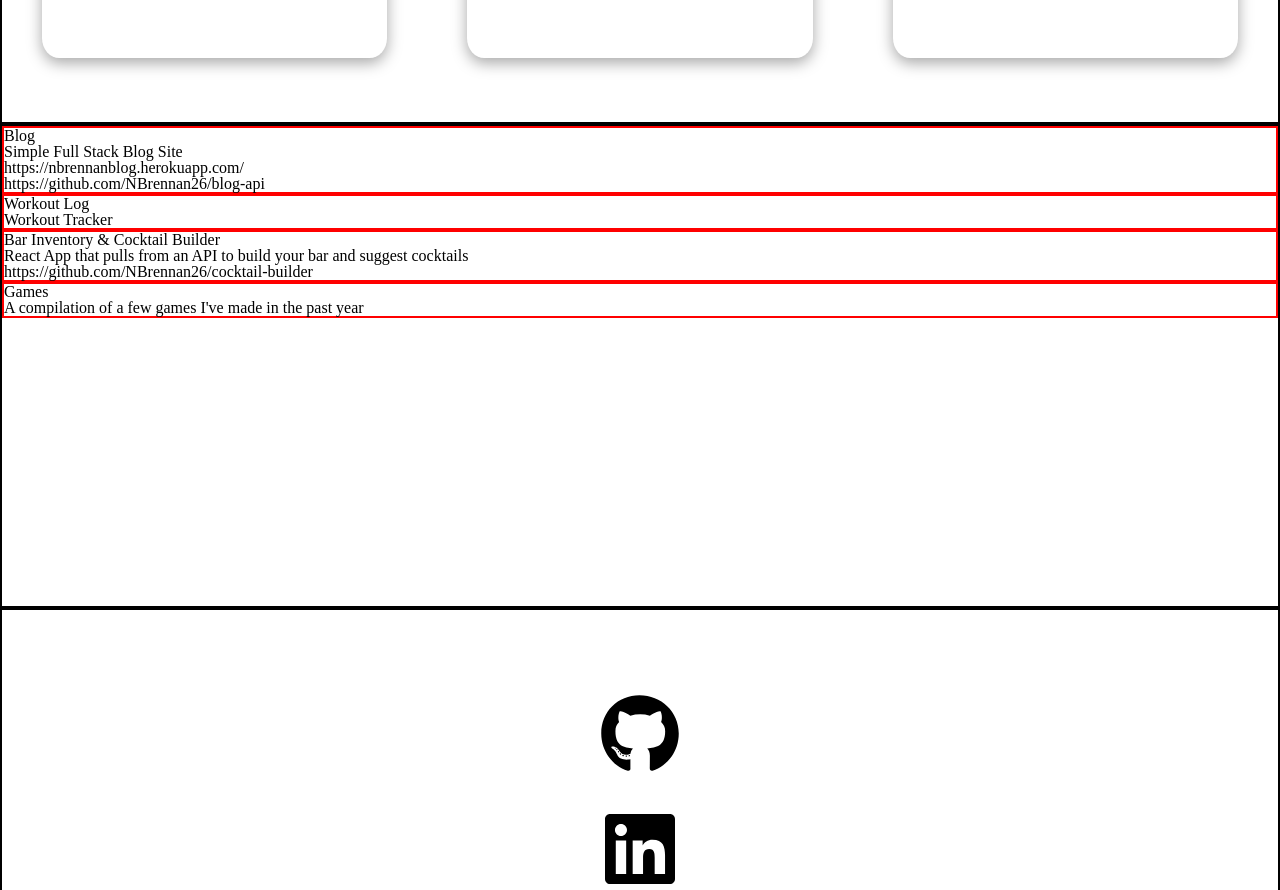
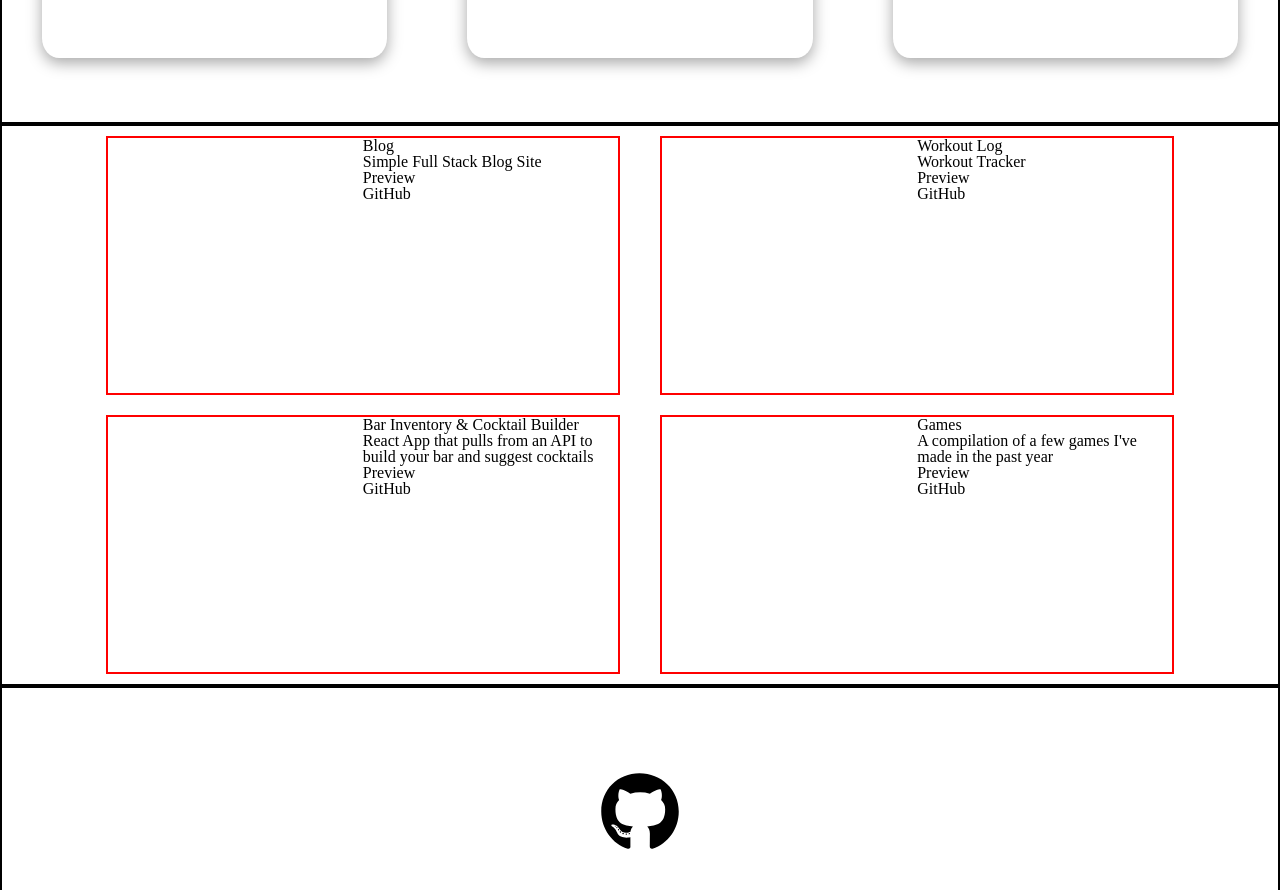
Before and after one commit to NBrennan26/nb-portfolio, a React (Create React App) app: page / in a window 1280 px wide. Shown: the part 1380-2270 px from the top of the page. Built offline with nearby package versions, Linux system fonts and the light colour scheme.

Commit message:
Basic project tamplate layout set up

```diff
--- a/src/components/ProjectTile.jsx
+++ b/src/components/ProjectTile.jsx
@@ -1,11 +1,21 @@
 function ProjectTile({ project }) {
   return (
     <div className="project-tile">
-      <p>{project.title}</p>
-      <p>{project.description}</p>
-      <p>{project.link}</p>
-      <p>{project.github}</p>
-      <p>{project.photo}</p>
+      <div className="project-img-cont">{project.photo}</div>
+      <div className="project-data-cont">
+        <div className="project-title">{project.title}</div>
+        <div className="project-desc">{project.description}</div>
+        <div className="project-link">
+          <a href={project.link} target="_blank" rel="noreferrer">
+            Preview
+          </a>
+        </div>
+        <div className="project-github">
+          <a href={project.github} target="_blank" rel="noreferrer">
+            GitHub
+          </a>
+        </div>
+      </div>
     </div>
   );
 }
--- a/src/index.css
+++ b/src/index.css
@@ -98,9 +98,27 @@ section {
 /************/
 .projects-cont {
   border: 2px solid black;
+  display: flex;
+  flex-wrap: wrap;
+  justify-content: center;
+  height: auto;
 }
 .project-tile {
   border: 2px solid red;
+  width: 40%;
+  min-width: 400px;
+  max-width: 800px;
+  margin: 10px 20px;
+  aspect-ratio: 2/1;
+  display: flex;
+}
+.project-img-cont {
+  height: 100%;
+  width: 50%;
+}
+.project-data-cont {
+  height: 100%;
+  width: 50%;
 }
 
 /***********/
```
